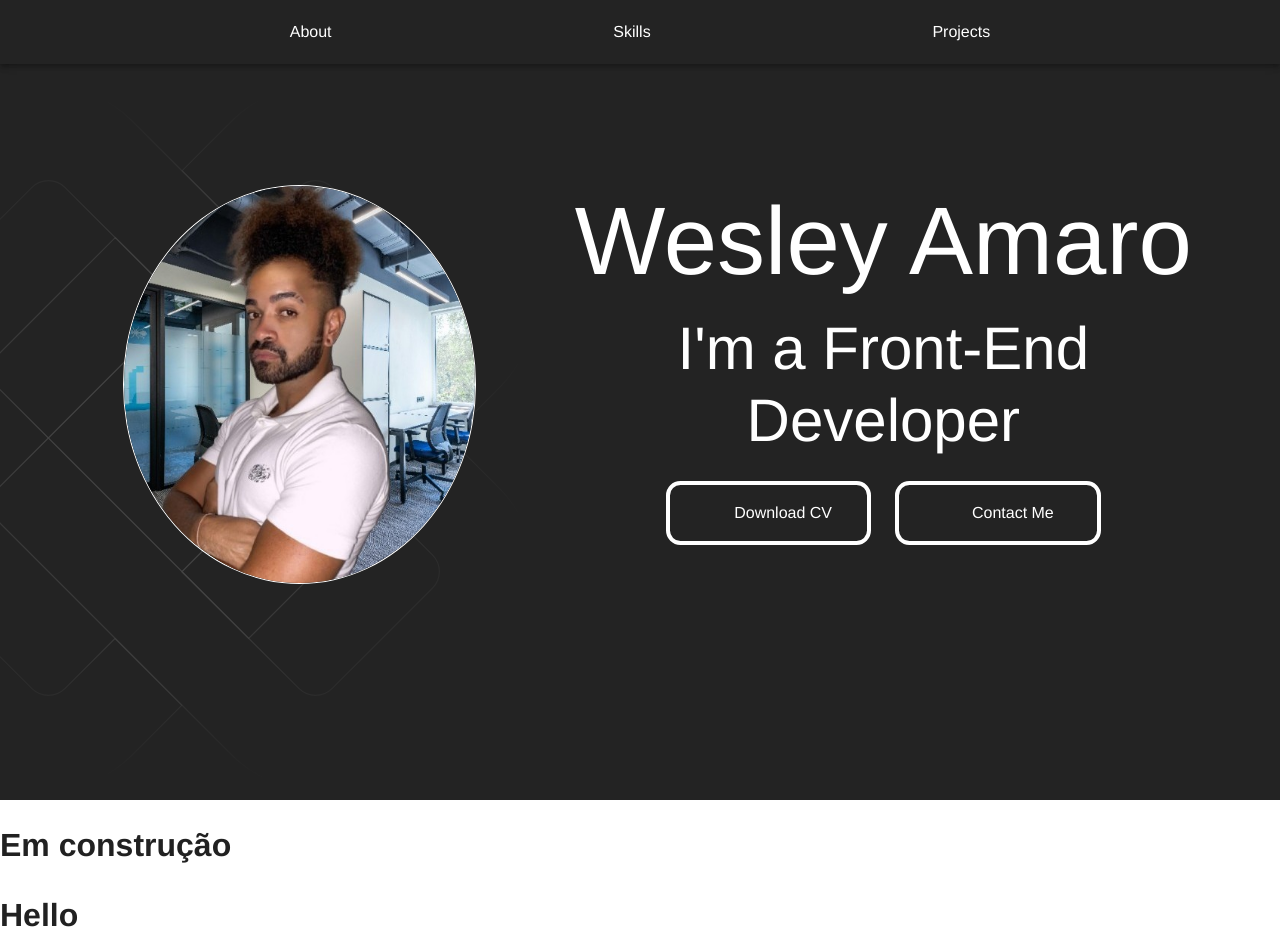
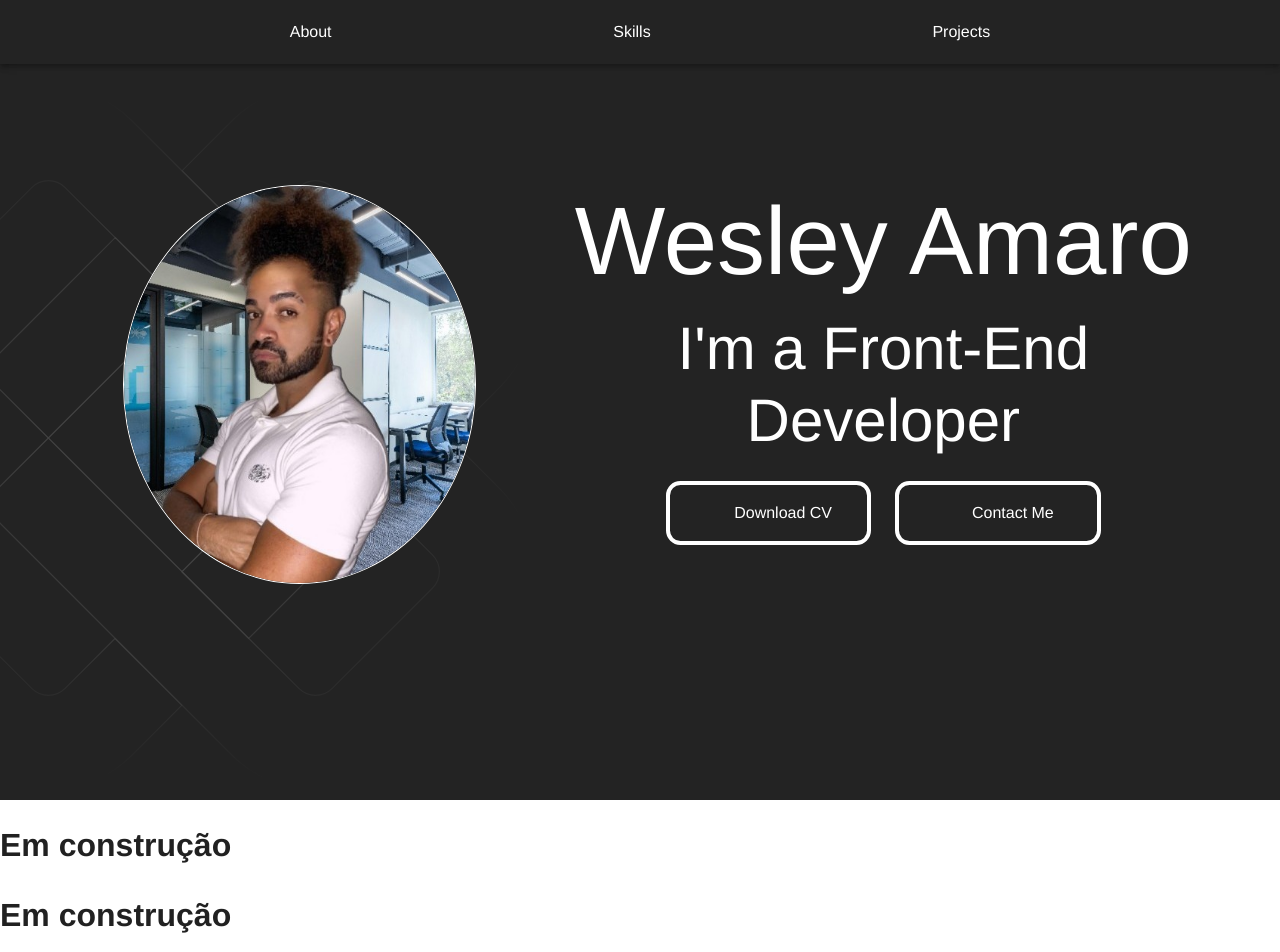
Before and after one commit to pohawesleyp/myportfolio, a React (Vite) app in the folder myportfolio-project/: page / in a window 1280 px wide. Shown: the top 952 px of the page. Built offline with nearby package versions, Linux system fonts and the light colour scheme; some icons are missing.

Commit message:
docs: change in documentation

```diff
--- a/myportfolio-project/src/pages/Home/sections/Projetcs/Projects.tsx
+++ b/myportfolio-project/src/pages/Home/sections/Projetcs/Projects.tsx
@@ -1,7 +1,7 @@
 const Projects: React.FC = () => {
   return (
     <>
-      <h1>Hello</h1>
+      <h1>Em construção</h1>
     </>
   );
 };
```
